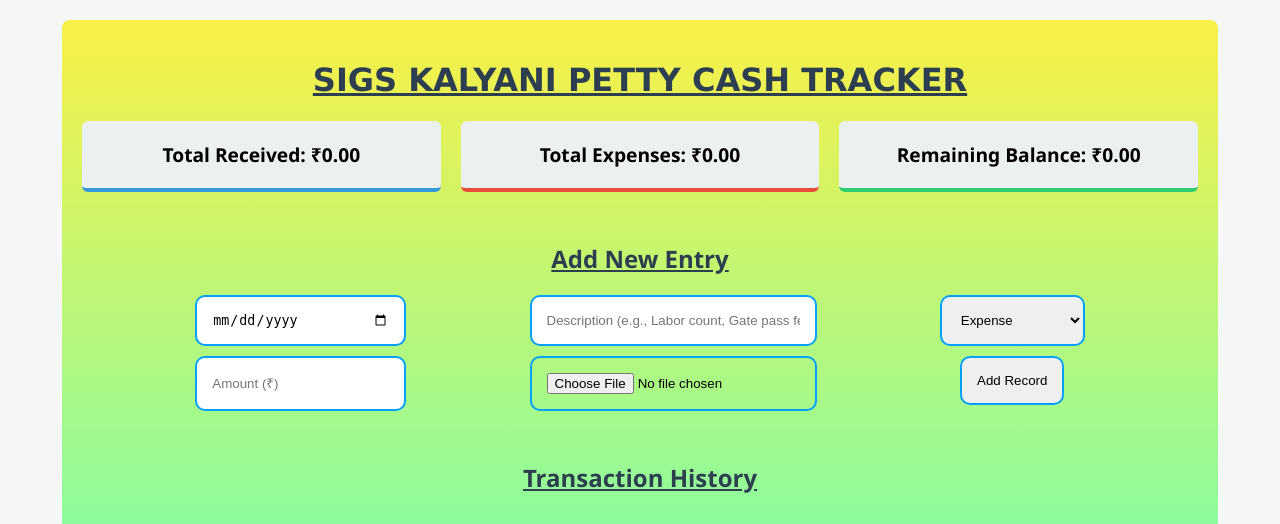
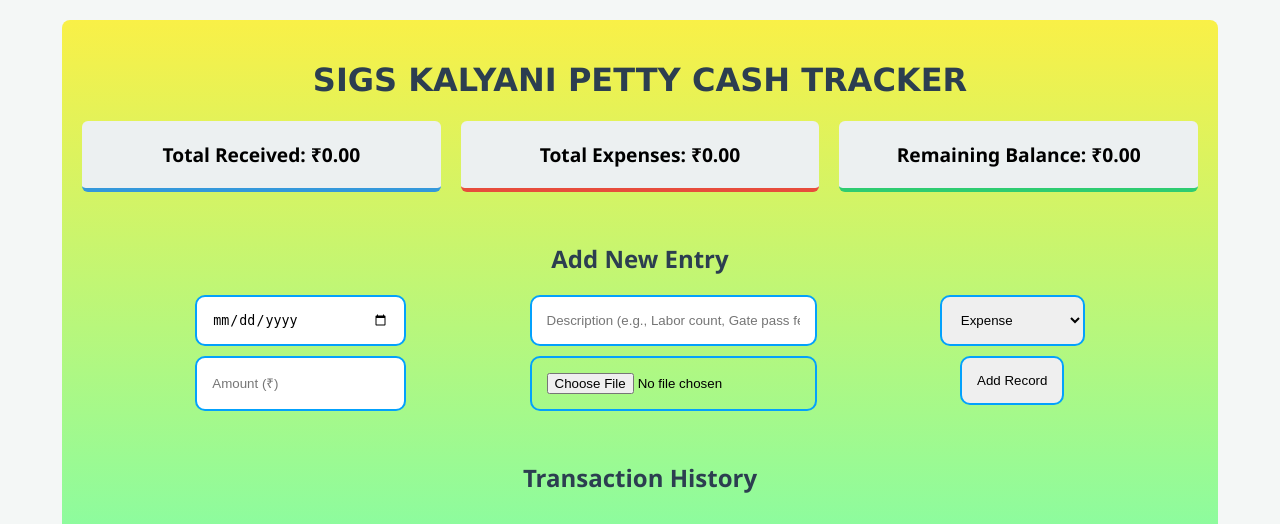
Before and after one commit to sp123-hub/SIGS-PETTY-CASH, a Flask app: page / in a window 1280 px wide. Shown: the top 524 px of the page. Run offline with Flask 3, Linux system fonts and the light colour scheme; data that the repository does not hold is empty.

Commit message:
Update style.css

```diff
--- a/static/style.css
+++ b/static/style.css
@@ -19,7 +19,6 @@ body {
 }
 
 h1, h2 { color: #2c3e50;
-         text-decoration: underline ;
  }
 
 h1{
```
